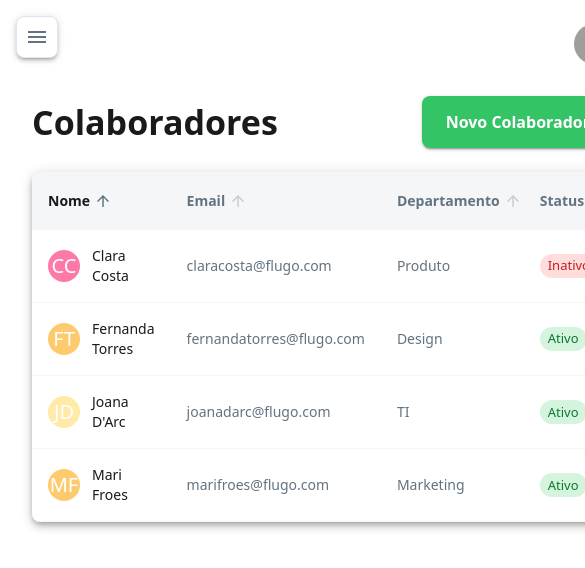
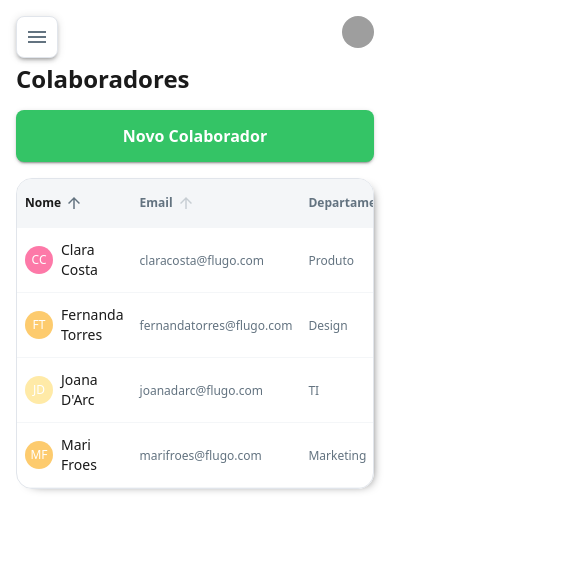
Before and after one commit to lcaparada/flugo-challenge, a React (Vite) app: page / in a window 390 px wide. Shown: the top 568 px of the page, 585 px wide, since content can reach past the window. Built offline with nearby package versions, Linux system fonts and the light colour scheme; grey boxes are pictures that could not be loaded.

Commit message:
feat: integrate Firebase SDK and enhance UI components with responsive design adjustments; update styles for better layout consistency

```diff
--- a/package.json
+++ b/package.json
@@ -15,6 +15,7 @@
     "@hookform/resolvers": "^5.2.2",
     "@mui/icons-material": "^7.3.7",
     "@mui/material": "^7.3.7",
+    "firebase": "^12.9.0",
     "motion": "^12.34.0",
     "react": "^19.2.0",
     "react-dom": "^19.2.0",
--- a/src/App.tsx
+++ b/src/App.tsx
@@ -17,6 +17,7 @@ export default function App() {
           sx={{
             display: "flex",
             minHeight: "100vh",
+            overflow: "hidden",
           }}
         >
           <MenuButton onClick={() => setIsSidebarOpen(true)} />
@@ -28,6 +29,9 @@ export default function App() {
             component="main"
             sx={{
               flex: 1,
+              overflow: "hidden",
+              width: "100%",
+              maxWidth: "100%",
             }}
           >
             <Routes>
--- a/src/components/ui/CollaboratorsList.tsx
+++ b/src/components/ui/CollaboratorsList.tsx
@@ -6,7 +6,6 @@ import TableContainer from "@mui/material/TableContainer";
 import TableHead from "@mui/material/TableHead";
 import TableRow from "@mui/material/TableRow";
 import TableSortLabel from "@mui/material/TableSortLabel";
-import Paper from "@mui/material/Paper";
 import Box from "@mui/material/Box";
 import Chip from "@mui/material/Chip";
 import Avatar from "@mui/material/Avatar";
@@ -79,11 +78,12 @@ export function CollaboratorsList({ collaborators }: CollaboratorsListProps) {
 
   return (
     <TableContainer
-      component={Paper}
-      elevation={5}
       sx={{
-        borderRadius: 2,
-        overflow: "hidden",
+        borderWidth: 1,
+        borderColor: "divider",
+        borderStyle: "solid",
+        borderRadius: 4,
+        boxShadow: "5px 3px 12px -9px #000000",
       }}
     >
       <Table>
@@ -92,7 +92,13 @@ export function CollaboratorsList({ collaborators }: CollaboratorsListProps) {
             {headCells.map((headCell) => (
               <TableCell
                 key={headCell.id}
-                sx={{ fontWeight: 600, color: "grey.500" }}
+                sx={{
+                  fontWeight: 600,
+                  color: "grey.500",
+                  fontSize: { xs: "0.75rem", sm: "0.875rem" },
+                  px: { xs: 1, sm: 2 },
+                  py: { xs: 1.5, sm: 2 },
+                }}
                 sortDirection={orderBy === headCell.id ? order : false}
               >
                 {headCell.sortable ? (
@@ -138,34 +144,66 @@ export function CollaboratorsList({ collaborators }: CollaboratorsListProps) {
         </TableHead>
         <TableBody>
           {sortedCollaborators.map((collaborator) => (
-            <TableRow key={collaborator.id}>
-              <TableCell>
-                <Box sx={{ display: "flex", alignItems: "center", gap: 1.5 }}>
+            <TableRow
+              key={collaborator.id}
+              sx={{
+                "&:hover": {
+                  backgroundColor: "action.hover",
+                },
+              }}
+            >
+              <TableCell sx={{ px: { xs: 1, sm: 2 }, py: { xs: 1.5, sm: 2 } }}>
+                <Box
+                  sx={{
+                    display: "flex",
+                    alignItems: "center",
+                    gap: { xs: 1, sm: 1.5 },
+                  }}
+                >
                   <Avatar
                     {...stringAvatar(collaborator.name)}
                     src={collaborator.avatarUrl}
                     alt={collaborator.name}
                     sx={{
                       ...stringAvatar(collaborator.name).sx,
-                      width: 32,
-                      height: 32,
+                      width: { xs: 28, sm: 32 },
+                      height: { xs: 28, sm: 32 },
+                      fontSize: { xs: "0.75rem", sm: "0.875rem" },
                     }}
                   />
-                  <span style={{ fontWeight: 500 }}>{collaborator.name}</span>
+                  <span style={{ fontWeight: 500, fontSize: "inherit" }}>
+                    {collaborator.name}
+                  </span>
                 </Box>
               </TableCell>
-              <TableCell sx={{ color: "grey.500" }}>
+              <TableCell
+                sx={{
+                  color: "grey.500",
+                  px: { xs: 1, sm: 2 },
+                  py: { xs: 1.5, sm: 2 },
+                  fontSize: { xs: "0.75rem", sm: "0.875rem" },
+                }}
+              >
                 {collaborator.email}
               </TableCell>
-              <TableCell sx={{ color: "grey.500" }}>
+              <TableCell
+                sx={{
+                  color: "grey.500",
+                  px: { xs: 1, sm: 2 },
+                  py: { xs: 1.5, sm: 2 },
+                  fontSize: { xs: "0.75rem", sm: "0.875rem" },
+                }}
+              >
                 {collaborator.department}
               </TableCell>
-              <TableCell>
+              <TableCell sx={{ px: { xs: 1, sm: 2 }, py: { xs: 1.5, sm: 2 } }}>
                 <Chip
                   label={collaborator.isActive ? "Ativo" : "Inativo"}
                   size="small"
                   sx={{
                     fontWeight: 500,
+                    fontSize: { xs: "0.625rem", sm: "0.75rem" },
+                    height: { xs: 20, sm: 24 },
                     backgroundColor: collaborator.isActive
                       ? "success.light"
                       : "error.light",
--- a/src/components/ui/PageHeader.tsx
+++ b/src/components/ui/PageHeader.tsx
@@ -9,10 +9,17 @@ export function PageHeader() {
         alignItems: "flex-end",
         justifyContent: "flex-end",
         width: "100%",
-        mb: 4,
+        mb: { xs: 2, sm: 3, md: 4 },
       }}
     >
-      <Avatar alt="User" src="/static/images/avatar/1.jpg" />
+      <Avatar
+        alt="User"
+        src="/static/images/avatar/1.jpg"
+        sx={{
+          width: { xs: 32, sm: 40 },
+          height: { xs: 32, sm: 40 },
+        }}
+      />
     </Box>
   );
 }
--- a/src/pages/CreateCollaborator.tsx
+++ b/src/pages/CreateCollaborator.tsx
@@ -91,12 +91,12 @@ export default function CreateCollaborator() {
         width: "100%",
         bgcolor: "background.default",
         minHeight: "100vh",
-        px: 4,
-        py: 3,
+        px: { xs: 2, sm: 3, md: 4 },
+        py: { xs: 2, sm: 3 },
       }}
     >
       <PageHeader />
-      <Breadcrumbs sx={{ mb: 3 }}>
+      <Breadcrumbs sx={{ mb: { xs: 2, sm: 3 }, fontSize: { xs: "0.875rem", sm: "1rem" } }}>
         <Link
           underline="hover"
           color="inherit"
@@ -112,8 +112,8 @@ export default function CreateCollaborator() {
         <Typography color="text.primary">Cadastrar Colaborador</Typography>
       </Breadcrumbs>
 
-      <Box sx={{ mr: 12 }}>
-        <Box sx={{ mb: 3 }}>
+      <Box sx={{ mr: { xs: 0, lg: 12 } }}>
+        <Box sx={{ mb: { xs: 2, sm: 3 } }}>
           <Box sx={{ display: "flex", justifyContent: "flex-end", mb: 1 }}>
             <Typography variant="body2" color="text.secondary">
               {Math.round(progress)}%
@@ -134,8 +134,8 @@ export default function CreateCollaborator() {
           />
         </Box>
 
-        <Box sx={{ display: "flex", gap: 4 }}>
-          <Box sx={{ width: 240 }}>
+        <Box sx={{ display: "flex", flexDirection: { xs: "column", md: "row" }, gap: { xs: 3, md: 4 } }}>
+          <Box sx={{ width: { xs: "100%", md: 240 }, display: { xs: "none", md: "block" } }}>
             <Stepper activeStep={activeStep} orientation="vertical">
               {steps.map((label, index) => (
                 <Step key={label}>
@@ -154,10 +154,15 @@ export default function CreateCollaborator() {
             </Stepper>
           </Box>
 
-          <Box sx={{ flex: 1 }}>
+          <Box sx={{ flex: 1, width: { xs: "100%", md: "auto" } }}>
             <Typography
               variant="h5"
-              sx={{ mb: 4, fontWeight: 600, color: "text.primary" }}
+              sx={{
+                mb: { xs: 3, sm: 4 },
+                fontWeight: 600,
+                color: "text.primary",
+                fontSize: { xs: "1.25rem", sm: "1.5rem" },
+              }}
             >
               {steps[activeStep]}
             </Typography>
@@ -229,15 +234,19 @@ export default function CreateCollaborator() {
             <Box
               sx={{
                 display: "flex",
+                flexDirection: { xs: "column-reverse", sm: "row" },
                 justifyContent: "space-between",
-                mt: 4,
+                gap: { xs: 2, sm: 0 },
+                mt: { xs: 3, sm: 4 },
               }}
             >
               <Button
                 onClick={handleBack}
                 variant="text"
                 color="secondary"
+                fullWidth
                 sx={{
+                  width: { xs: "100%", sm: "auto" },
                   borderRadius: 2,
                   textTransform: "none",
                   fontWeight: 600,
@@ -251,7 +260,9 @@ export default function CreateCollaborator() {
                 onClick={handleNext}
                 variant="contained"
                 color="primary"
+                fullWidth
                 sx={{
+                  width: { xs: "100%", sm: "auto" },
                   borderRadius: 2,
                   textTransform: "none",
                   fontWeight: 600,
--- a/src/pages/Home.tsx
+++ b/src/pages/Home.tsx
@@ -16,24 +16,35 @@ export default function Home() {
       transition={{ duration: 0.4, ease: "easeOut" }}
       sx={{
         width: "100%",
+        maxWidth: "100vw",
         bgcolor: "background.default",
         minHeight: "100vh",
-        px: 4,
-        py: 3,
+        px: { xs: 2, sm: 3, md: 4 },
+        py: { xs: 2, sm: 3 },
+        overflowX: "hidden",
       }}
     >
       <PageHeader />
 
-      <Box component="main" sx={{ mt: 4 }}>
+      <Box
+        component="main"
+        sx={{
+          mt: { xs: 2, sm: 3, md: 4 },
+          width: "100%",
+          maxWidth: "100%",
+        }}
+      >
         <MotionBox
           initial={{ opacity: 0, y: 10 }}
           animate={{ opacity: 1, y: 0 }}
           transition={{ duration: 0.4, delay: 0.1, ease: "easeOut" }}
           sx={{
             display: "flex",
-            alignItems: "center",
+            flexDirection: { xs: "column", sm: "row" },
+            alignItems: { xs: "flex-start", sm: "center" },
             justifyContent: "space-between",
-            mb: 3,
+            gap: { xs: 2, sm: 0 },
+            mb: { xs: 2, sm: 3 },
           }}
         >
           <Typography
@@ -42,6 +53,7 @@ export default function Home() {
             sx={{
               fontWeight: 700,
               color: "text.primary",
+              fontSize: { xs: "1.5rem", sm: "2rem", md: "2.125rem" },
             }}
           >
             Colaboradores
@@ -50,18 +62,16 @@ export default function Home() {
             variant="contained"
             color="primary"
             onClick={() => navigate("/colaboradores/novo")}
+            fullWidth
+            sx={{
+              width: { xs: "100%", sm: "auto" },
+            }}
           >
             Novo Colaborador
           </Button>
         </MotionBox>
 
-        <MotionBox
-          initial={{ opacity: 0, y: 20 }}
-          animate={{ opacity: 1, y: 0 }}
-          transition={{ duration: 0.4, delay: 0.2, ease: "easeOut" }}
-        >
-          <CollaboratorsList collaborators={collaboratorsMock} />
-        </MotionBox>
+        <CollaboratorsList collaborators={collaboratorsMock} />
       </Box>
     </MotionBox>
   );
```
Also changed, not shown: src/lib/firebase.ts (added, +12 -0 lines), 2 other files (tests, documents, lock files or other folders).
